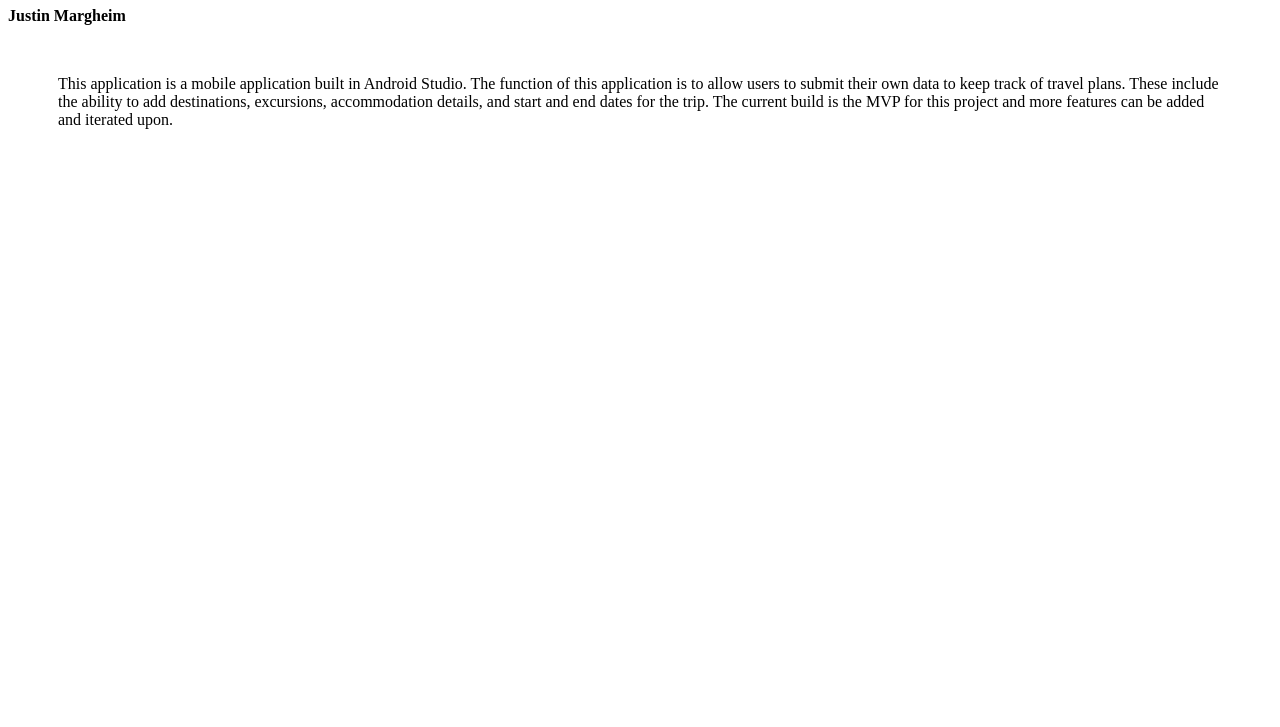
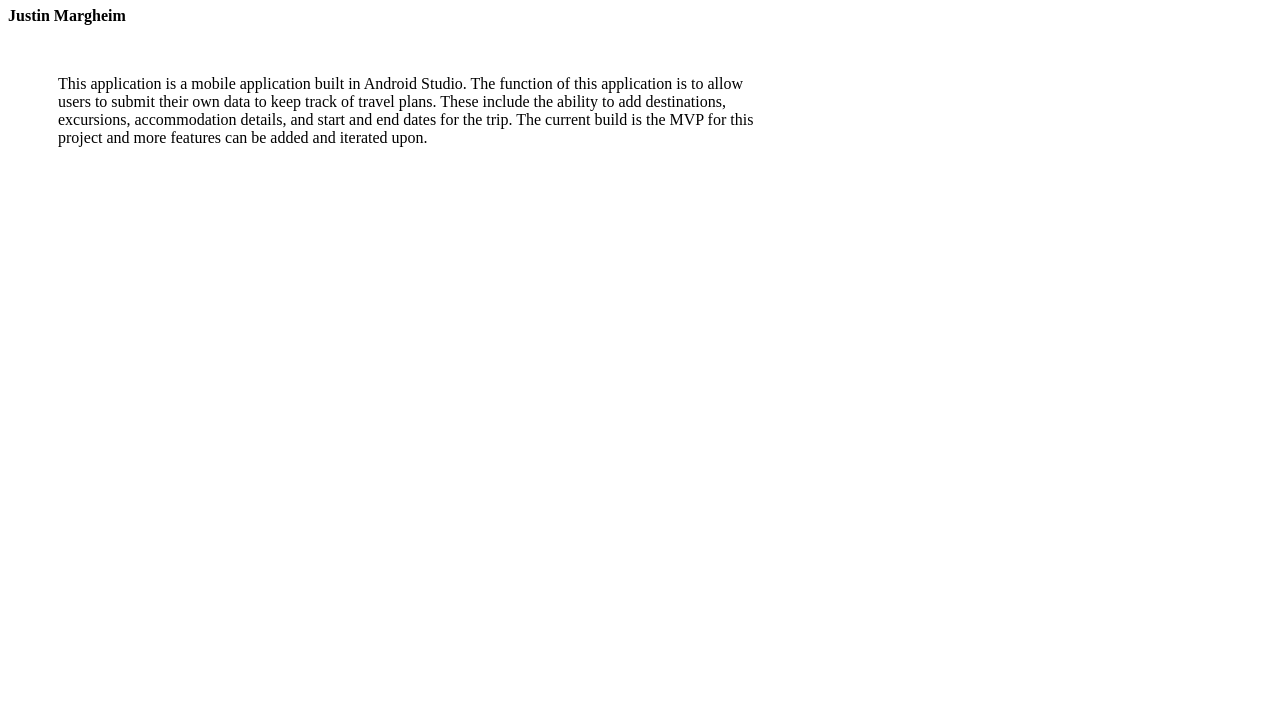
Before and after one commit to TMJustin/Travel-Planning-Application, a plain HTML site: page index.html in a window 1280 px wide. Shown: the part 73-800 px from the top of the page. Drawn offline with Linux system fonts and the light colour scheme.

Commit message:
Update index.html

```diff
--- a/index.html
+++ b/index.html
@@ -9,6 +9,7 @@
   <style>
     p {
       margin: 50px;
+      margin-right: 500px;
       fontsize: 20px;
     }
   </style>
```
